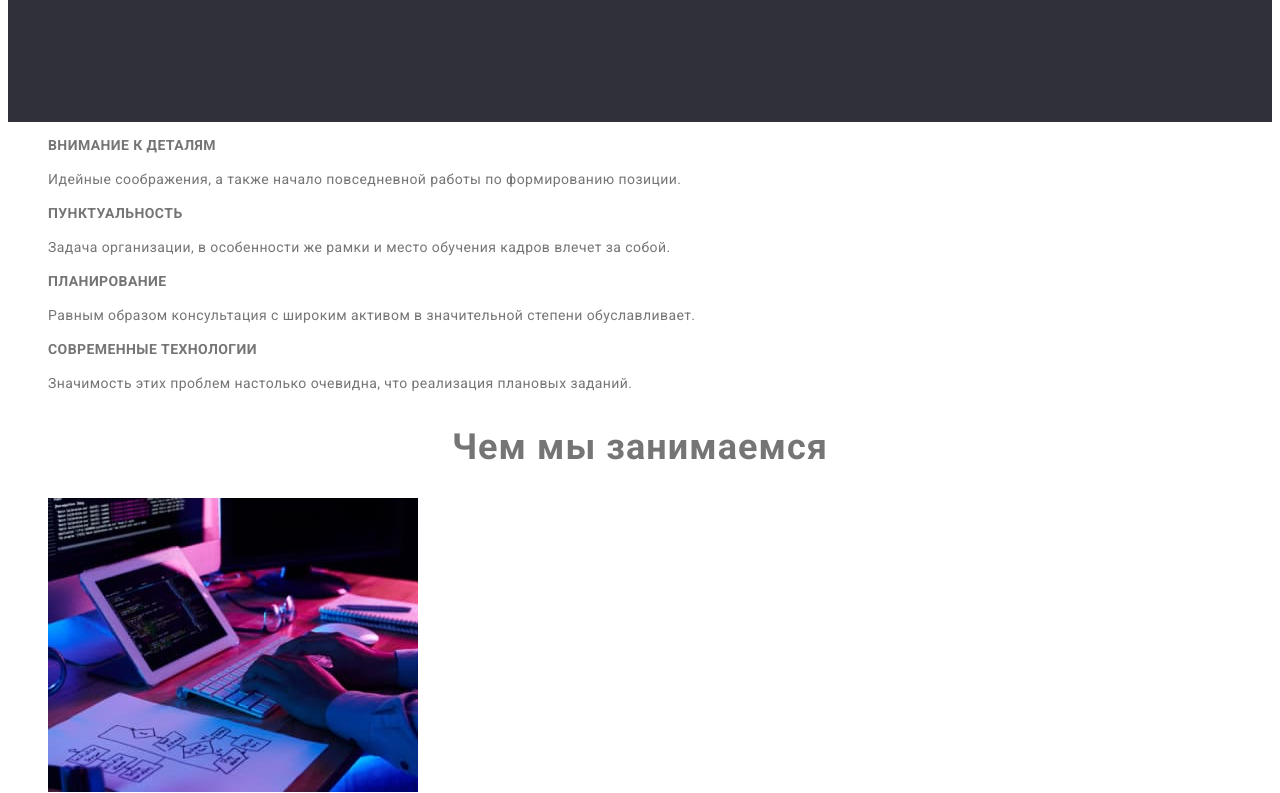
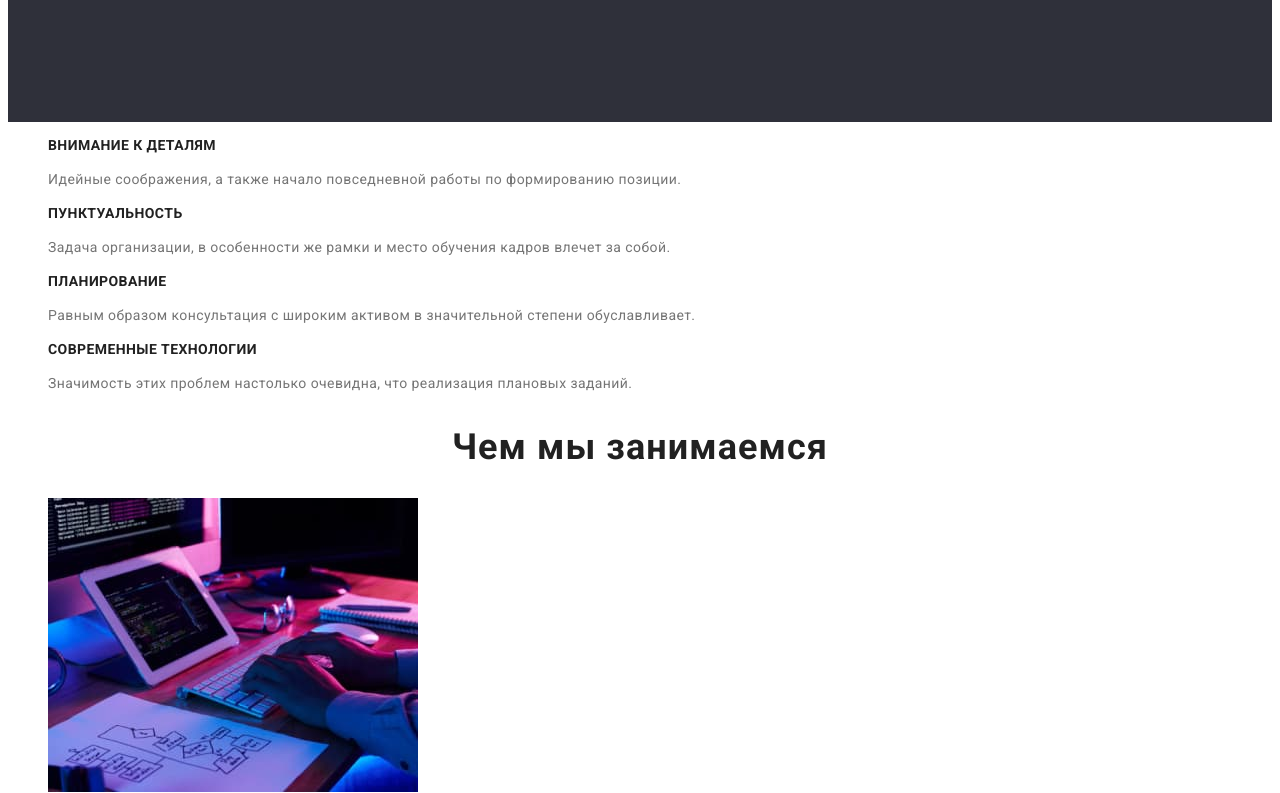
Before and after one commit to BlackyHat/goit-markup-hw-02, a plain HTML site: page index.html in a window 1280 px wide. Shown: the part 660-1453 px from the top of the page. Drawn offline with Linux system fonts and the light colour scheme.

Commit message:
update mistakes
edit color h3 by add to each class of h3 - primary color of heads

```diff
--- a/css/styles.css
+++ b/css/styles.css
@@ -107,6 +107,7 @@ body {
 
 /* СЕКЦІЯ ОСОБЛИВОСТІ */
 .section-title {
+  color: var(--second-font-color);
   font-weight: 700;
   font-size: 36px;
   line-height: 1.17;
@@ -115,6 +116,7 @@ body {
 }
 
 .key-position-title {
+  color: var(--second-font-color);
   font-weight: 700;
   font-size: 14px;
   line-height: 1.14;
@@ -135,6 +137,7 @@ body {
 }
 
 .worker-list__title {
+  color: var(--second-font-color);
   font-weight: 500;
   font-size: 16px;
   line-height: 1.19px;
```
